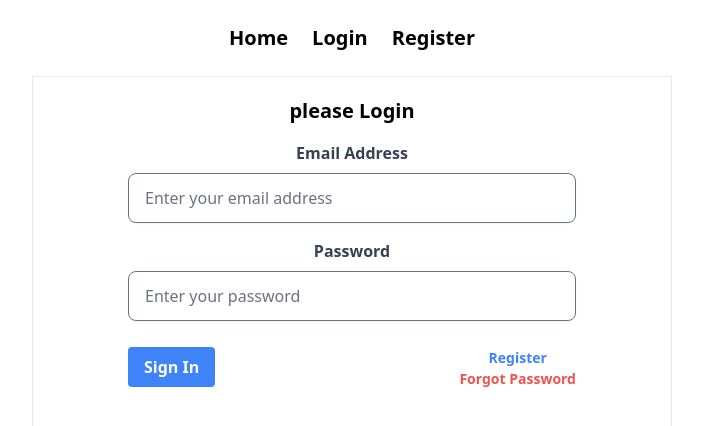
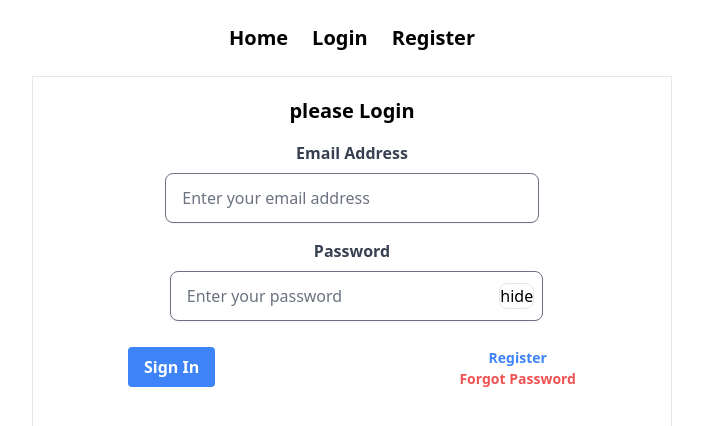
Before and after one commit to ShamimHossain1/Email_Pass_Auth-59, a React (Vite) app: page /login in a window 1280 px wide. Shown: the top 426 px of the page, without its empty margins (288-991 px from the left). Built offline with nearby package versions, Linux system fonts and the light colour scheme.

Commit message:
show password

```diff
--- a/src/Components/Login/Login.jsx
+++ b/src/Components/Login/Login.jsx
@@ -7,6 +7,8 @@ const auth = getAuth(app);
 const Login = () => {
     const [error, setError] = useState('');
     const [success, setSuccess] = useState('');
+    const [showPass, setShowPass] = useState('password');
+    const [open, setOpen] = useState(false);
     const emailRef = useRef();
 
     const handleLogin = event => {
@@ -51,25 +53,41 @@ const Login = () => {
 
     }
 
-    const resetPassword =(event)=>{
+    const resetPassword = (event) => {
 
         const email = emailRef.current.value;
-        if(!email){
+        if (!email) {
             alert('Provide valid email address to rest')
             return;
         }
         sendPasswordResetEmail(auth, email)
-        .then(()=>{
-            alert('please check your email inbox')
-        })
-        .catch(error => {
-            setError(error.message)
-        })
+            .then(() => {
+                alert('please check your email inbox')
+            })
+            .catch(error => {
+                setError(error.message)
+            })
 
 
 
 
     }
+
+
+
+const show= (event)=>{
+    event.preventDefault();
+    setOpen(!open)
+    // console.log(open)
+
+    if (open) {
+        setShowPass('text');
+    }
+    else{
+        setShowPass('password')
+    }
+
+}
 
     return (
         <div className='text-center border p-5 w-1/2 mx-auto'>
@@ -77,11 +95,11 @@ const Login = () => {
             <form onSubmit={handleLogin} className="mx-auto max-w-md">
                 <div className="mb-4">
                     <label htmlFor="email" className="block text-gray-700 font-bold mb-2">Email Address</label>
-                    <input type="email" id="email" ref={emailRef} name="email" className="w-full px-4 py-3 rounded-lg shadow-sm focus:outline-none focus:shadow-outline-gray" placeholder="Enter your email address" required />
+                    <input type="email" id="email" ref={emailRef} name="email" className="w-10/12 px-4 py-3 rounded-lg shadow-sm focus:outline-none focus:shadow-outline-gray" placeholder="Enter your email address" required />
                 </div>
                 <div className="mb-6">
                     <label htmlFor="password" className="block text-gray-700 font-bold mb-2">Password</label>
-                    <input type="password" id="password" name="password" className="w-full px-4 py-3 rounded-lg shadow-sm focus:outline-none focus:shadow-outline-gray" placeholder="Enter your password" required />
+                    <input type={showPass} id="password" name="password" className=" w-10/12 px-4 py-3 rounded-lg shadow-sm focus:outline-none focus:shadow-outline-gray" placeholder="Enter your password" required /> <button onClick={show} className='border relative -ml-12 rounded-lg '>{open ? 'show':'hide' }</button>
                 </div>
                 <div className="flex items-center justify-between">
                     <button type="submit" className="bg-blue-500 hover:bg-blue-700 text-white font-bold py-2 px-4 rounded focus:outline-none focus:shadow-outline-blue">Sign In</button>
```
